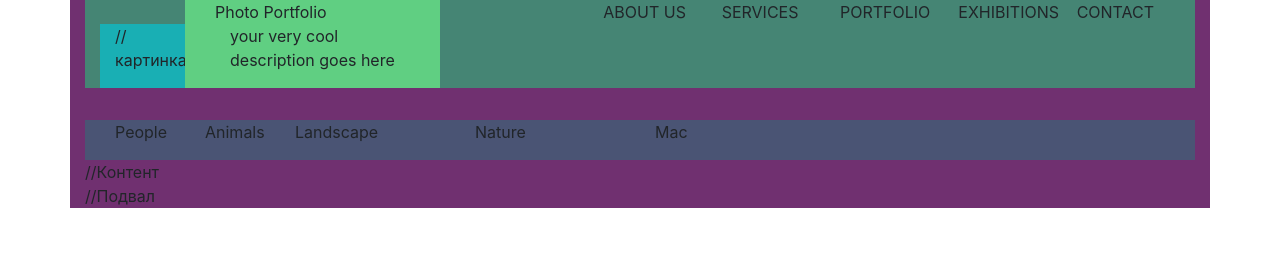
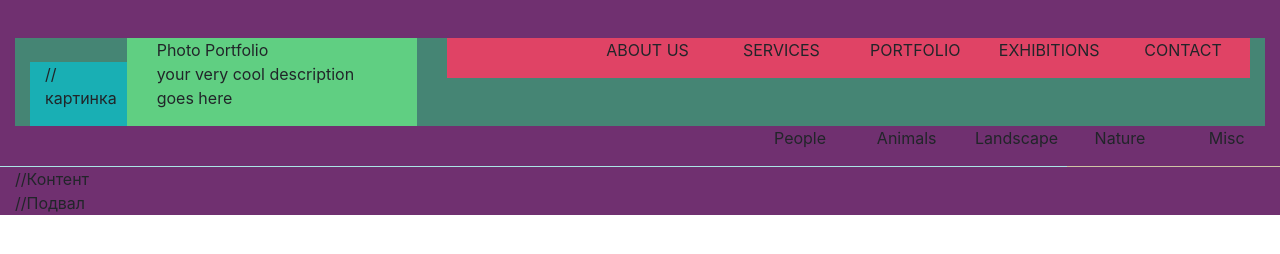
Before and after one commit to Ph42/web_2018, a plain HTML site: page 5/index.html in a window 1280 px wide. Drawn offline with nearby package versions, Linux system fonts and the light colour scheme.

Commit message:
Add files via upload

```diff
--- a/5/index.html
+++ b/5/index.html
@@ -6,8 +6,10 @@
 	<link rel="stylesheet" type="text/css" href="./css/style.css">
 </head>
 <body>
-	<div class="container c3">
-		<div class="container c1">
+	<div class="container-fluid span c3">
+		<div class="row">
+			<div class="col">
+				<div class="container-fluid c1 header">
 					<div class="row">
 						<div class="col-4">
 							<div class="container c1">
@@ -22,7 +24,7 @@
 													<p>Photo Portfolio</p>
 												</div>
 											</div>
-									<div class="row sublogo">
+											<div class="row">
 												<div class="col-12 sublogo">
 													<p>your very cool description goes here</p>
 												</div>
@@ -32,9 +34,9 @@
 								</div>
 							</div>
 						</div>
-				<div class="col-8">
-						<div class="container c1">
-							<div class="row">
+						<div class="col">
+								<div class="container c4">
+									<div class="row align-items-center header-1">
 										<div class="col-2">
 										</div>
 										<div class="col-2">
@@ -57,33 +59,41 @@
 						</div>
 					</div>
 				</div>
-		<div class="container c2">
-			<div class="row header">
+			</div>
+		</div>
+		<div class="row justify-content-end header-1">
 			<div class="col-1">
 				<p>People</p>
 			</div>
 			<div class="col-1">
 				<p>Animals</p>
 			</div>
-				<div class="col-2">
+			<div class="col-1">
 				<p>Landscape</p>
 			</div>
-				<div class="col-2">
+			<div class="col-1">
 				<p>Nature</p>
 			</div>
-				<div class="col-2">
-					<p>Mac</p>
+			<div class="col-1">
+				<p>Misc</p>
 			</div>
 		</div>
+		<div class="row">
+			<div class="col-10 gallery foto">
+				<img src=""/>
 			</div>
+			<div class="col gallery foto-list">
+			</div>
+
+		</div>
+
+
 		<div>
 			//Контент
 		</div>
-
 		<div>
 			//Подвал
 		</div>
-
 		<div>
 		</div>
 	</div>
```
Lines whose indentation alone changed are shown as unchanged.
